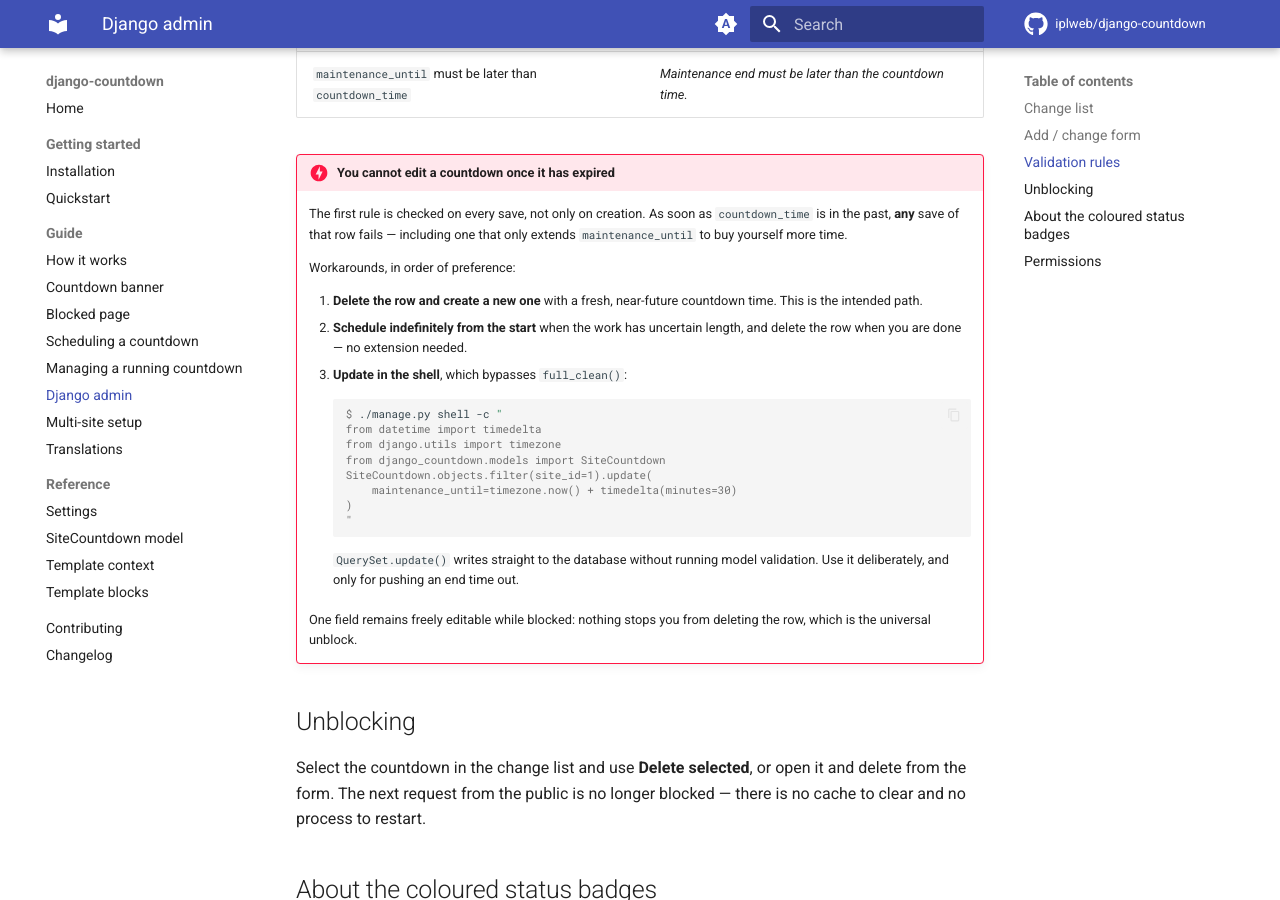
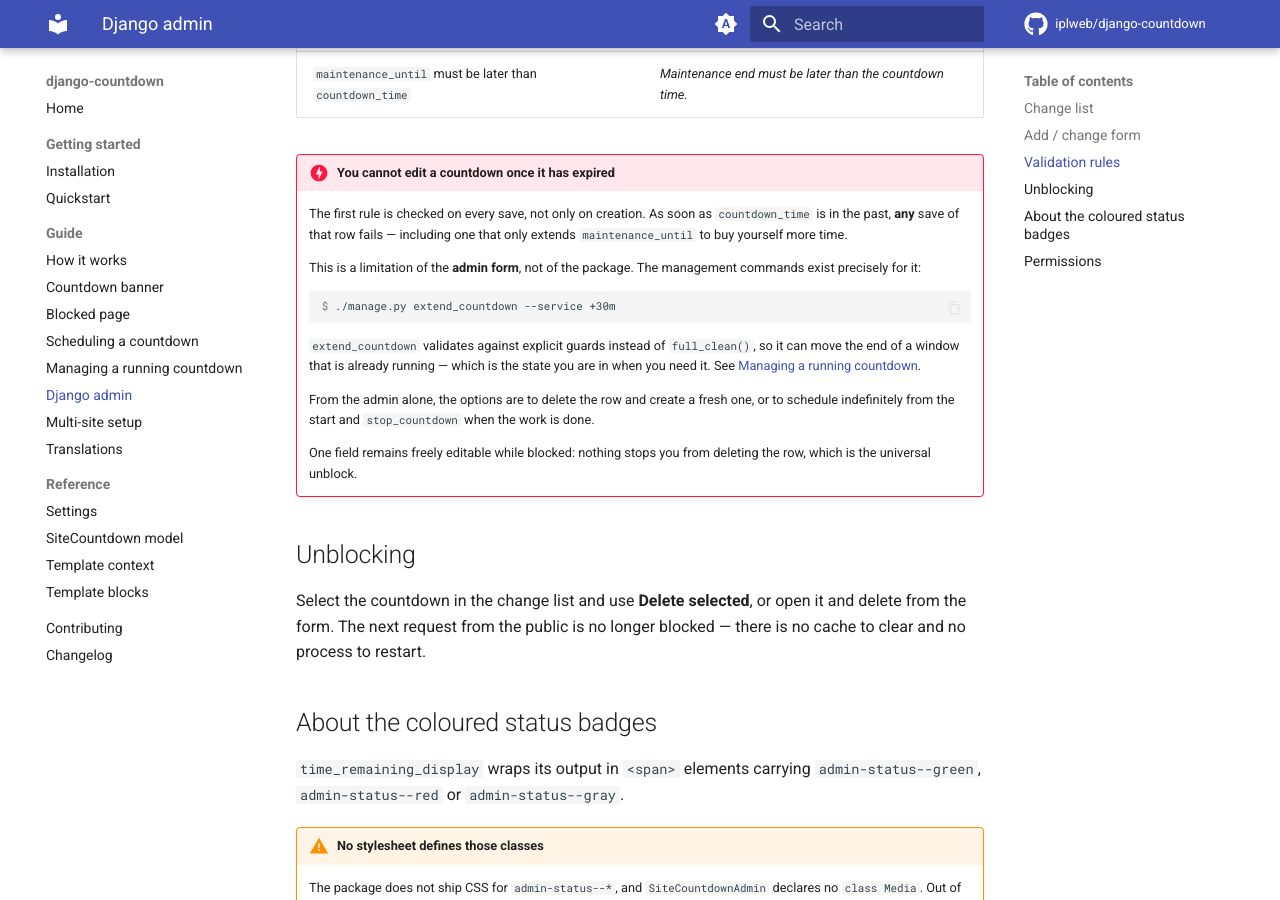
Before and after one commit to iplweb/django-countdown, an MkDocs documentation site: the page built from docs/guide/admin.md, in a window 1280 px wide and 900 px high, scrolled down 1471 px. Built offline with MkDocs 1.6.1 and Material for MkDocs 9.7.7, drawn with Linux system fonts in a browser that asks for light colours; comment, search, counter and statistics services are not loaded.

Commit message:
release: przygotuj 0.3.0 i workflow wydawniczy z trusted publishing
Poprawki po recenzji po implementacji.

Kod:
- resolve_site lapie teraz ImproperlyConfigured, ktore get_current() rzuca
  bez SITE_ID i bez requestu. To dokladnie konfiguracja, ktora
  multisite.md zaleca, wiec dotad uzytkownicy tej dokumentacji dostawali
  traceback, a przyjazny komunikat byl nieosiagalny;
- zerowe czasy trwania odrzucane: +0m przechodzil przez wszystkich
  straznikow, drukowal podglad "X -> X" i raportowal sukces zmiany,
  ktora sie nie wydarzyla;
- tryby czytane po obecnosci, nie po prawdziwosci, wiec --service ""
  zglasza pusty czas trwania zamiast twierdzic, ze nie podano trybu;
- stop_countdown kasuje przez queryset, nie po liscie sprzed promptu.
  Jego kontrakt brzmi "po powrocie nic nie blokuje", wiec countdown,
  ktory pojawil sie w trakcie pytania, tez musi zniknac -- inaczej
  komenda melduje sukces nad wciaz zamknieta strona;
- extend/shorten zapisuja wylacznie wiersze pokazane w podgladzie.
  Bez tego pod --all wiersz powstaly w trakcie promptu bylby zapisany
  albo wywalilby caly przebieg na strazniku, ktorego nikt nie widzial.

Testy: trzy slabe wzmocnione. Jeden asertowal klucz fazy "banner", ktory
jest podciagiem etykiety "banner showing", wiec przechodzil niezaleznie
od zachowania kodu.

Dokumentacja: index.md nie wspominal o nowych komendach, admin.md i
quickstart.md wciaz uczyly obchodzenia walidacji przez shell, a receptura
deployu miala --site-id tylko w dwoch z trzech polecen -- przy innym
$SITE heartbeat trzymalby pustke i milczal. Tabela bledow uzupelniona
o brakujace komunikaty i o to, ze straznicy przychodza opakowani.

Wydanie: 0.3.0 (same dodatki), workflow release.yml publikuje z tagu
przez OIDC, bez zadnego tokenu. Odmawia publikacji, gdy tag nie zgadza
sie z wersja w pyproject.toml.

Co-Authored-By: Claude Opus 5 (1M context) <noreply@anthropic.com>

````diff
--- a/docs/guide/admin.md
+++ b/docs/guide/admin.md
@@ -58,28 +58,21 @@ as field errors:
     `countdown_time` is in the past, **any** save of that row fails — including
     one that only extends `maintenance_until` to buy yourself more time.
 
-    Workarounds, in order of preference:
+    This is a limitation of the **admin form**, not of the package. The
+    management commands exist precisely for it:
 
-    1. **Delete the row and create a new one** with a fresh, near-future
-       countdown time. This is the intended path.
-    2. **Schedule indefinitely from the start** when the work has uncertain
-       length, and delete the row when you are done — no extension needed.
-    3. **Update in the shell**, which bypasses `full_clean()`:
+    ```console
+    $ ./manage.py extend_countdown --service +30m
+    ```
 
-        ```console
-        $ ./manage.py shell -c "
-        from datetime import timedelta
-        from django.utils import timezone
-        from django_countdown.models import SiteCountdown
-        SiteCountdown.objects.filter(site_id=1).update(
-            maintenance_until=timezone.now() + timedelta(minutes=30)
-        )
-        "
-        ```
+    `extend_countdown` validates against explicit guards instead of
+    `full_clean()`, so it can move the end of a window that is already running
+    — which is the state you are in when you need it. See
+    [Managing a running countdown](managing-a-countdown.md).
 
-        `QuerySet.update()` writes straight to the database without running
-        model validation. Use it deliberately, and only for pushing an end
-        time out.
+    From the admin alone, the options are to delete the row and create a fresh
+    one, or to schedule indefinitely from the start and `stop_countdown` when
+    the work is done.
 
     One field remains freely editable while blocked: nothing stops you from
     deleting the row, which is the universal unblock.
--- a/docs/guide/managing-a-countdown.md
+++ b/docs/guide/managing-a-countdown.md
@@ -206,6 +206,13 @@ done
 
 ./manage.py stop_countdown --site-id "$SITE" --noinput
 ```
+
+!!! warning "Name the same site on every line"
+
+    `--site-id` has to appear on all three commands, not just some. If the
+    heartbeat targets a site that has no countdown, it exits `0` — that is the
+    deliberate empty-target behaviour — so a mismatched `$SITE` gives you a loop
+    that reports success while holding nothing at all.
 
 If the deploy finishes, `stop_countdown` reopens the site. If the deploy **dies**,
 nothing renews the floor, the window expires five minutes later, and the site
@@ -260,16 +267,28 @@ is the worse outcome.
 
 ## Errors these commands raise
 
-| Message | Cause |
-|---|---|
-| `Site with id=N does not exist` | Bad `--site-id`. A typo is an error, never a quiet "nothing to do". |
-| `--site-id and --all are mutually exclusive` | Pick one. |
-| `no terminal attached … pass --noinput` | Run from CI or a pipe with a confirmation pending. |
-| `nothing is scheduled` | The row has no `countdown_time`. Use `start_countdown`. |
-| The banner phase is over | `--banner` on a countdown that already expired. Use `start_countdown --force` to reschedule, or `stop_countdown`. |
-| The window is indefinite | `--service` has no end to move. `--at-least` warns instead of failing. |
-| The site has already reopened | `--service`/`--at-least` on a finished window. Moving the end of a window that is over is a state transition, not a nudge. |
+Guard failures all arrive wrapped, so grep for the shape rather than the phrase:
+
+```
+CommandError: Refusing to change anything — example.com: <reason>; tenant-b.example.com: <reason>
+```
 
 When a run targets several sites and any one of them fails a guard, **nothing is
 written anywhere** — every offending site is named at once, so fixing them does
 not take one run per problem.
+
+| Message | Cause |
+|---|---|
+| `Site with id=N does not exist` | Bad `--site-id`. A typo is an error, never a quiet "nothing to do". |
+| `No current Site — set SITE_ID …, or pass --site-id` | The sites framework is not configured, or `SITE_ID` is unset on a host-routed install. See [Multi-site setup](multisite.md). |
+| `--site-id and --all are mutually exclusive` | Pick one. |
+| `exactly one of --banner / --service / --at-least is required` | No mode flag, or more than one. |
+| `--service: can't parse 'nope' as a duration` | Bad duration. Use `+<N>[s\|m\|h\|d]`. |
+| `--service: the duration must be longer than zero` | `+0m` would report a change that never happened. |
+| `no terminal attached … pass --noinput` | Run from CI or a pipe with a confirmation pending. |
+| `nothing is scheduled for this site` | The row has no `countdown_time`. Use `start_countdown`. |
+| `the banner phase is over and the site is closed` | `--banner` on a countdown that already expired. Use `start_countdown --force` to reschedule, or `stop_countdown`. |
+| `the site would close …, which is not in the future` | `shorten --banner` by more than the time left before closing. |
+| `the maintenance window is indefinite` | `--service` has no end to move. `--at-least` warns instead of failing. |
+| `the maintenance window is already over` | `--service`/`--at-least` on a finished window. Moving the end of a window that is over is a state transition, not a nudge. |
+| `the window would end …, at or before …` | `shorten --service` past the reopen point, or — during the banner phase — past the moment the site is due to close. A window ending before it begins would announce a closure that never happens. |
--- a/pyproject.toml
+++ b/pyproject.toml
@@ -4,7 +4,7 @@ build-backend = "setuptools.build_meta"
 
 [project]
 name = "django-countdown"
-version = "0.2.1"
+version = "0.3.0"
 description = "Display a maintenance countdown banner and block access to a Django site when the countdown expires."
 readme = "README.md"
 requires-python = ">=3.10"
````
Also changed, not shown: other parts of docs/guide/managing-a-countdown.md (+1 -1 lines), CHANGELOG.md (+1 -1 lines), docs/getting-started/quickstart.md (+17 -6 lines), docs/index.md (+12 -1 lines), specs/2026-08-05-countdown-lifecycle-commands-design.md (+23 -9 lines), 8 other files.
